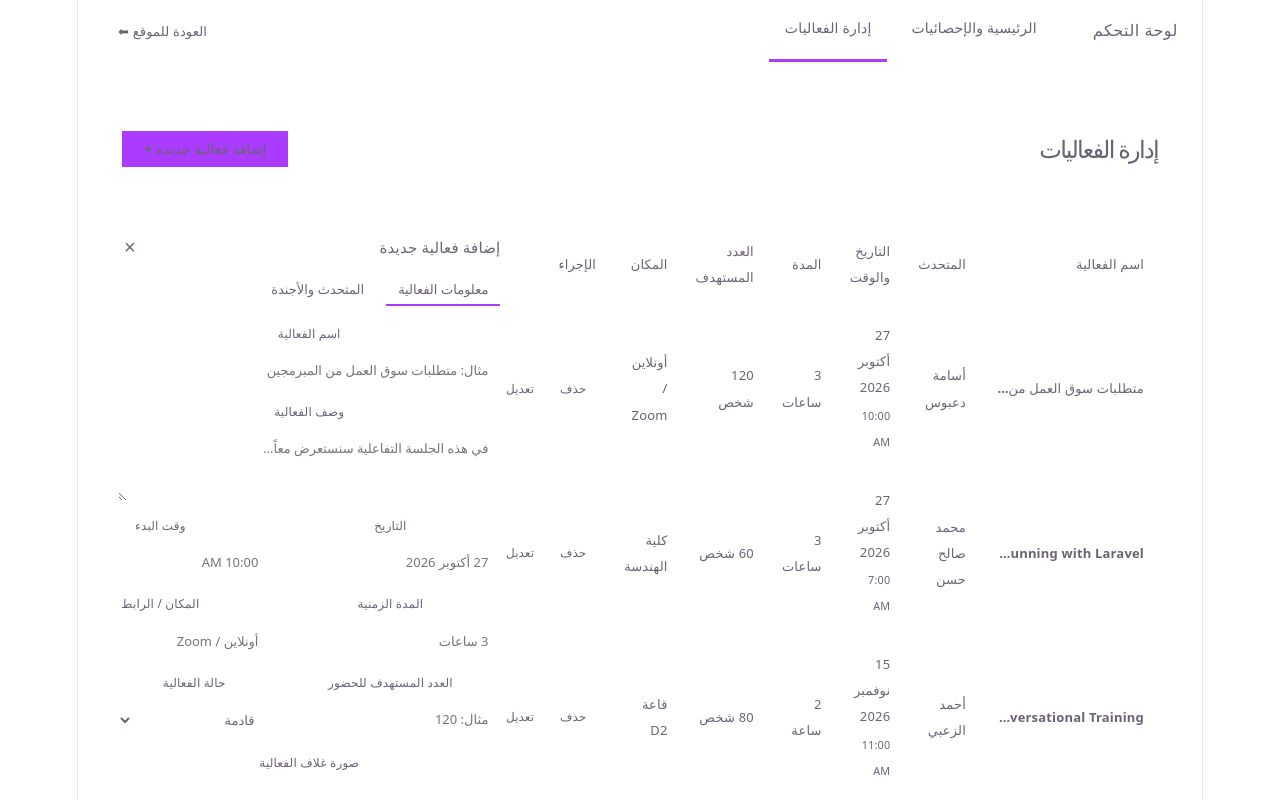
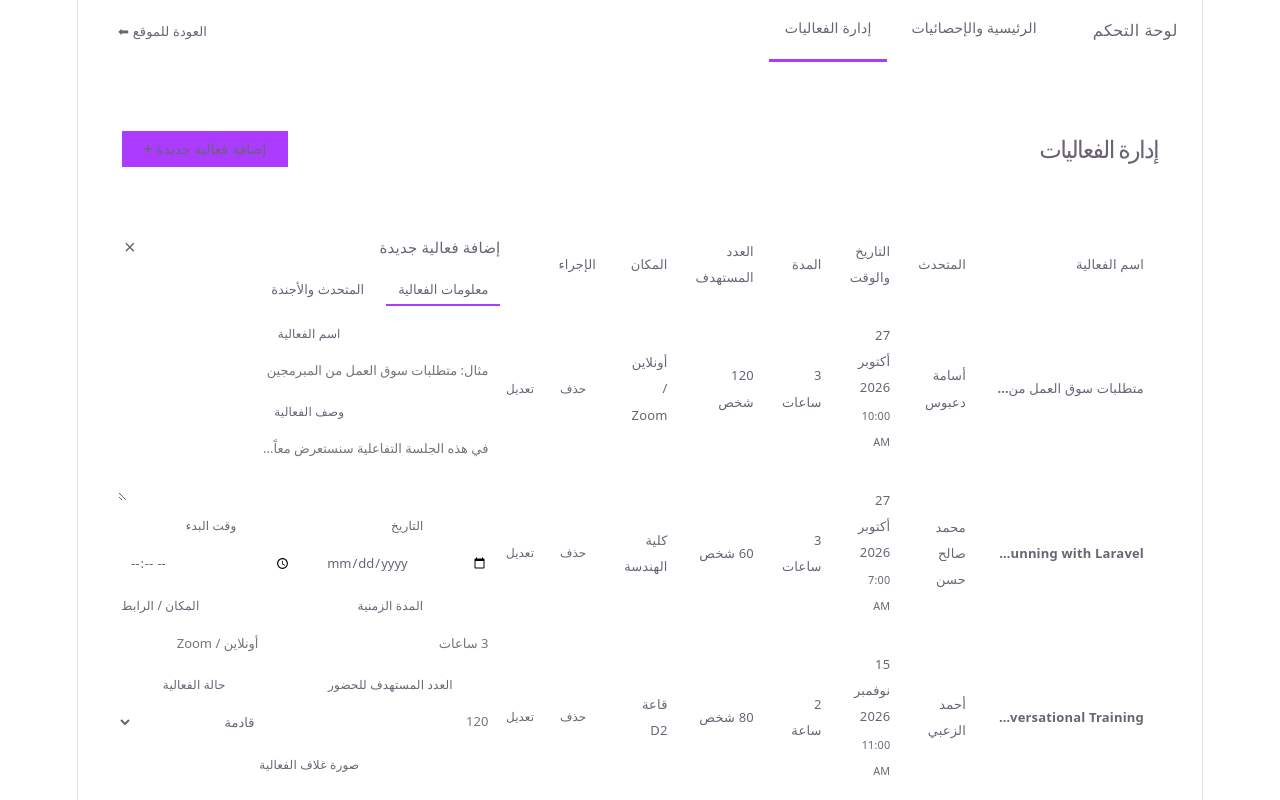
Before and after one commit to mirnaahmad/MyProject, a React (Vite) app in the folder fourthyear/: page /admin/events in a window 1280 px wide. Both pictures are taken after a click on the button "إضافة فعالية جديدة +". Shown: the top 800 px of the page. Built offline with nearby package versions, Linux system fonts and the light colour scheme; the HTML template or start-up script is replaced by a standard one.

Commit message:
Edit AdminEvents

```diff
--- a/fourthyear/src/pages/admin/AdminEvents.jsx
+++ b/fourthyear/src/pages/admin/AdminEvents.jsx
@@ -236,6 +236,7 @@ export default function ManageEvents() {
                         value={formData.title}
                         onChange={handleInputChange}
                         required
+                        minLength="5"
                         placeholder="مثال: متطلبات سوق العمل من المبرمجين"
                       />
                     </div>
@@ -254,7 +255,7 @@ export default function ManageEvents() {
                       <div className="form-group">
                         <label>التاريخ</label>
                         <input
-                          type="text"
+                          type="date"
                           name="date"
                           value={formData.date}
                           onChange={handleInputChange}
@@ -265,7 +266,7 @@ export default function ManageEvents() {
                       <div className="form-group">
                         <label>وقت البدء</label>
                         <input
-                          type="text"
+                          type="time"
                           name="time"
                           value={formData.time}
                           onChange={handleInputChange}
@@ -280,6 +281,7 @@ export default function ManageEvents() {
                         <input
                           type="text"
                           name="duration"
+                          pattern="[0-9]+"
                           value={formData.duration}
                           onChange={handleInputChange}
                           required
@@ -303,10 +305,11 @@ export default function ManageEvents() {
                         <label>العدد المستهدف للحضور</label>
                         <input
                           type="number"
+                          min={1}
                           name="attendees"
                           value={formData.attendees}
                           onChange={handleInputChange}
-                          placeholder="مثال: 120"
+                          placeholder="120"
                         />
                       </div>
                       <div className="form-group">
```
